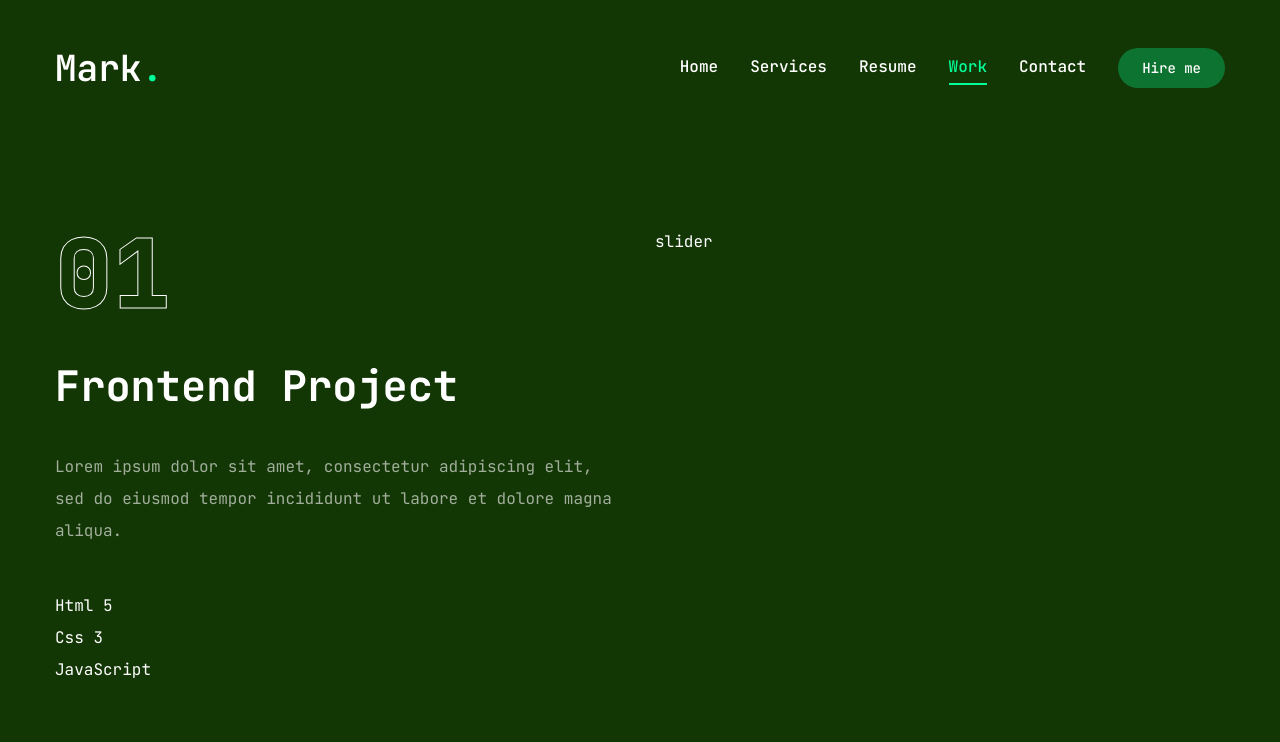
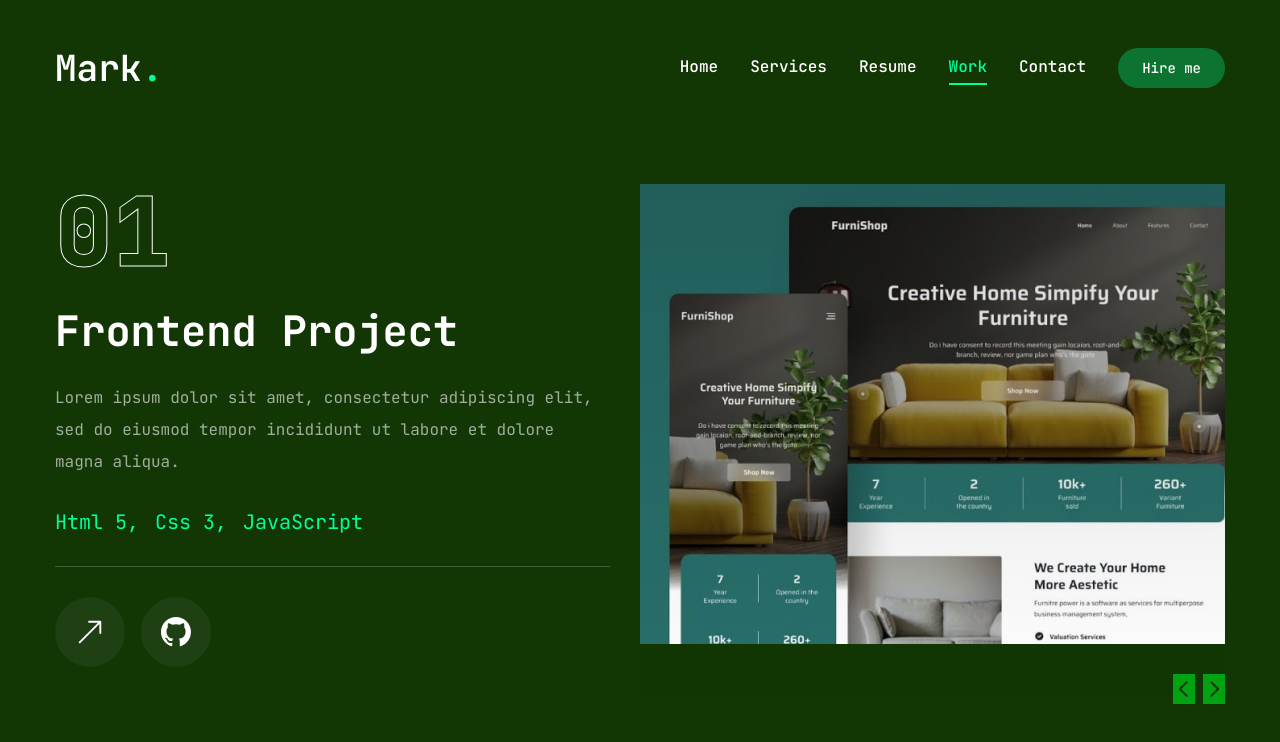
Before and after one commit to marktmng/mark-portfolio, a Next.js app: page /work in a window 1280 px wide. Shown: the top 742 px of the page. Built offline with nearby package versions, Linux system fonts and the light colour scheme.

Commit message:
work page finished and  contact page next

```diff
--- a/app/resume/page.jsx
+++ b/app/resume/page.jsx
@@ -204,7 +204,7 @@ const Resume = () => {
                       return (
                         <li
                           key={index}
-                          className="bg-[#02a312] w-full h-full py-6 px-10 rounded-xl
+                          className="#02a312] w-full h-full py-6 px-10 rounded-xl
                         flex flex-col justify-center items-center lg:items-start gap-1"
                         >
                           <span className="text-accent">{item.duration}</span>
--- a/app/work/page.jsx
+++ b/app/work/page.jsx
@@ -1,11 +1,19 @@
 "use client";
 
-import { motion } from "framer-motion";
+import {
+  Tooltip,
+  TooltipContent,
+  TooltipProvider,
+  TooltipTrigger,
+} from "@/components/ui/tooltip"; // command to install tooltip: npm install @radix-ui/react-tooltip
+import WorkSliderBtns from "@/components/ui/WorkSliderBtns";
+import { motion } from "framer-motion"; // command to install framer motion: npm install framer-motion
+import Image from "next/image"; // command to install next image: npm install next-image
+import Link from "next/link"; // command to install next link: npm install next-link
 import { useState } from "react";
-
-// import { Swiper, SwiperSlide } from "swiper/react";
+import { BsArrowUpRight, BsGithub } from "react-icons/bs"; // command to install react icons: npm install react-icons
 import "swiper/css";
-// import { BsArrowRight, BsGithub } from "react-icons/bs";
+import { Swiper, SwiperSlide } from "swiper/react"; // command to install swiper: npm install swiper
 
 const projects = [
   {
@@ -64,36 +72,125 @@ const projects = [
 const Work = () => {
   const [project, setProject] = useState(projects[0]); // ✅ Define the active project state
 
+  const handleSlideChange = (swiper) => {
+    // get current slide index
+    const currentIndex = swiper.activeIndex;
+    // update project state based on current slide index
+    setProject(projects[currentIndex]);
+  };
+
   return (
     <motion.section
       initial={{ opacity: 0 }}
-      animate={{ opacity: 1 }}
+      animate={{
+        opacity: 1,
+        transition: { delay: 2.4, duration: 0.4, ease: "easeIn" },
+      }}
       className="min-h-[80vh] flex flex-col justify-center py-12 xl:px-0"
     >
       <div className="container mx-auto">
         <div className="flex flex-col xl:flex-row xl:gap-[30px]">
           <div className="w-full xl:w-[50%] xl:h-[460px] flex flex-col xl:justify-between order-2 xl:order-none">
-            {/* outline num */}
-            <div className="text-8xl leading-none font-extrabold text-transparent text-outline">
-              {project.num} {/* ✅ Use project.num instead of projects.num */}
+            <div className="flex flex-col gap-[30px] h-[50%]">
+              {/* Outline num */}
+              <div
+                className="text-8xl leading-none font-extrabold text-transparent
+              text-outline"
+              >
+                {project.num}
+              </div>
+              {/* Category */}
+              <h2 className="text-[42px] font-bold leading-none text-white capitalize">
+                {project.category} project
+              </h2>
+              {/* Description */}
+              <p className="text-white/60">{project.desription}</p>
+              {/* Stack */}
+              <ul className="flex flex-wrap gap-4">
+                {project.stack.map((item, index) => (
+                  <li key={index} className="text-xl text-accent">
+                    {item.name}
+                    {index !== project.stack.length - 1 && ","}
+                  </li>
+                ))}
+              </ul>
+              {/* Border */}
+              <div className="border-b border-white/20"></div>
+              {/* Button with Tooltip */}
+              <div className="flex items-center gap-4">
+                {/* live project button */}
+                <Link href={project.live}>
+                  <TooltipProvider delayDuration={100}>
+                    <Tooltip>
+                      <TooltipTrigger
+                        className="w-[70px] h-[70px] rounded-full
+                    bg-white/5 flex justify-center items-center group"
+                      >
+                        <BsArrowUpRight className="text-white text-3xl group-hover:text-accent" />
+                      </TooltipTrigger>
+                      <TooltipContent side="right">
+                        <p>Live project</p>
+                      </TooltipContent>
+                    </Tooltip>
+                  </TooltipProvider>
+                </Link>
+                {/* guithub project button */}
+                <Link href={project.github}>
+                  <TooltipProvider delayDuration={100}>
+                    <Tooltip>
+                      <TooltipTrigger
+                        className="w-[70px] h-[70px] rounded-full
+                    bg-white/5 flex justify-center items-center group"
+                      >
+                        <BsGithub className="text-white text-3xl group-hover:text-accent" />
+                      </TooltipTrigger>
+                      <TooltipContent side="right">
+                        <p>Github project</p>
+                      </TooltipContent>
+                    </Tooltip>
+                  </TooltipProvider>
+                </Link>
+              </div>
             </div>
-            {/* category */}
-            <h2
-              className="text-[42px] font-bold leading-none text-white
-            group-hover:text-accent transition-all duration-500 capitalize"
+          </div>
+          <div className="w-full xl:w-[50%]">
+            <Swiper
+              spaceBetween={30}
+              slidesPerView={1}
+              className="xl:h-[520px] mb-12"
+              onSlideChange={handleSlideChange}
             >
-              {project.category} project {/* ✅ Use project.category */}
-            </h2>
-            {/* description */}
-            <p className="text-white/60">{project.desription}</p>
-            {/* stack */}
-            <ul>
-              {project.stack.map((item, index) => {
-                return <li key={index}>{item.name}</li>;
+              {projects.map((project, index) => {
+                return (
+                  <SwiperSlide key={index} className="w-full">
+                    <div
+                      className="h-[460px] realtive group flex justify-center
+                    items-center bg-pink-50/20 "
+                    >
+                      {/* overlay */}
+                      <div className="absolute top-0 left-0 w-full h-full bg-gradient-to-b from-black/15 to-transparent z-10"></div>
+
+                      {/* image */}
+                      <div className="relative w-full h-full">
+                        <Image
+                          src={project.image}
+                          fill
+                          className="object-cover"
+                          alt=""
+                        />
+                      </div>
+                    </div>
+                  </SwiperSlide>
+                );
               })}
-            </ul>
+              {/* slider buttons */}
+              <WorkSliderBtns
+                containerStyles="flex gap-2 absolute right-0 bottom-[calc(50%)] xl:bottom-0 z-20 w-full justify-between xl:w-max xl:justify-none"
+                btnStyles="bg-[#02a312] hover:bg-accent-hover/30 text-primary text-[22px] w-
+            [44px] h-[30px] flex justify-center items-center transition-all"
+              />
+            </Swiper>
           </div>
-          <div className="w-full xl:w-[50%]">slider</div>
         </div>
       </div>
     </motion.section>
@@ -101,5 +198,3 @@ const Work = () => {
 };
 
 export default Work;
-
-// video watched till 2:24:43
--- /dev/null
+++ b/components/ui/WorkSliderBtns.jsx
@@ -0,0 +1,21 @@
+"use client";
+
+import { PiCaretLeftBold, PiCaretRightBold } from "react-icons/pi";
+import { useSwiper } from "swiper/react";
+
+const WorkSliderBtns = ({ containerStyles, btnStyles, iconStyles }) => {
+  const swiper = useSwiper();
+
+  return (
+    <div className={containerStyles}>
+      <button className={btnStyles} onClick={() => swiper.slidePrev()}>
+        <PiCaretLeftBold className={iconStyles} />
+      </button>
+      <button className={btnStyles} onClick={() => swiper.slideNext()}>
+        <PiCaretRightBold className={iconStyles} />
+      </button>
+    </div>
+  );
+};
+
+export default WorkSliderBtns;
```
